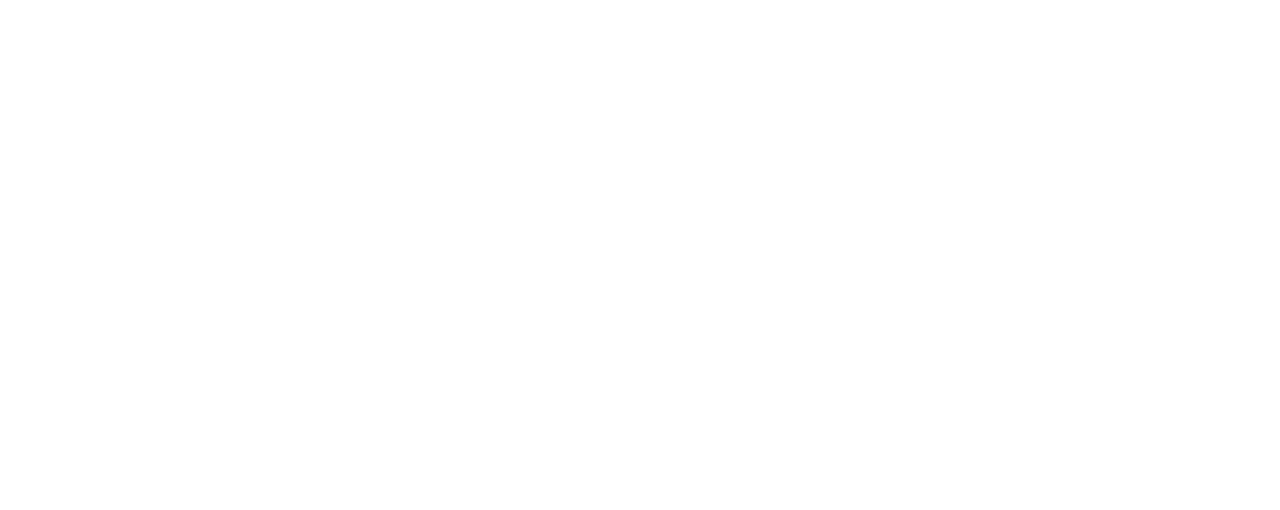
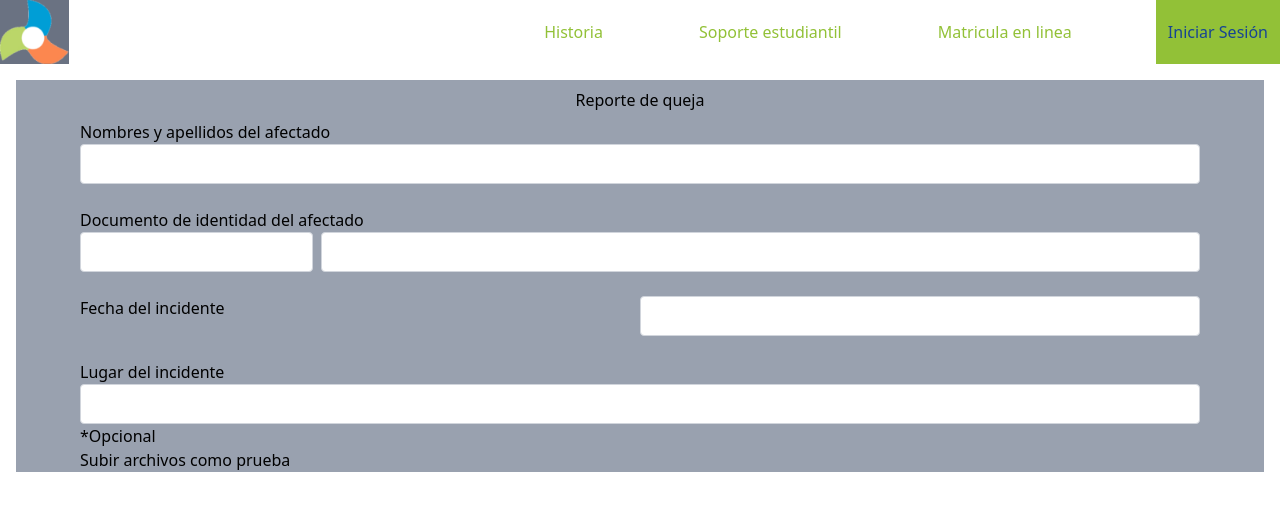
Before and after one commit to Analisis-y-diseno-de-sistemas-2/proyecto_ads2, a React (Vite) app: page /soporte/queja in a window 1280 px wide. Before the commit this address had no page. Shown: the top 510 px of the page. Built offline with nearby package versions, Linux system fonts and the light colour scheme.

Commit message:
Agrega componente CrearReporteQueja y mejora la estructura de Soporte; actualiza validación en Matricula

```diff
--- a/src/App.jsx
+++ b/src/App.jsx
@@ -6,6 +6,7 @@ import Matricula from "./pages/matricula/Matricula";
 import Soporte from "./pages/soporte/Soporte";
 import Login from "./pages/seguridad/Login";
 import Register from "./pages/seguridad/Register";
+import CrearReporteQueja from "./pages/soporte/CrearReporteQueja";
 
 function App() {
   return (
@@ -17,6 +18,7 @@ function App() {
           <Route path="/matricula" element={<Matricula />} />
 
           <Route path="/soporte" element={<Soporte />} />
+          <Route path="/soporte/queja" element={<CrearReporteQueja />} />
         </Route>
 
         <Route>
--- /dev/null
+++ b/src/components/BotonesSporte.jsx
@@ -0,0 +1,31 @@
+import React from "react";
+
+import { FaCircleQuestion } from "react-icons/fa6";
+import { FaHandPaper } from "react-icons/fa";
+import { RiFileList3Fill } from "react-icons/ri";
+
+const BotonesSporte = () => {
+  return (
+    <div>
+      <div className="flex justify-center items-center gap-6 ">
+        <a href="/soporte/queja">
+          <button className="cursor-pointer flex items-center gap-4 px-8 py-4 max-w-60 bg-gray-100 text-black shadow-[0_8px_10px_rgba(0,0,0,0.8)] transform transition-transform duration-300 hover:scale-110 ">
+            <FaHandPaper className="w-10 h-10 text-a1" />
+            <span>Reportar una queja</span>
+          </button>
+        </a>
+
+        <button className="cursor-pointer flex items-center max-w-60 gap-4 px-8 py-4  bg-gray-100 text-black shadow-[0_8px_10px_rgba(0,0,0,0.8)] transform transition-transform duration-300 hover:scale-110 ">
+          <FaCircleQuestion className="w-8 h-10 text-a1" />
+          <span>Resolver una duda</span>
+        </button>
+        <button className="cursor-pointer flex items-center max-w-60 gap-4 px-8 py-4  bg-gray-100 text-black shadow-[0_8px_10px_rgba(0,0,0,0.8)] transform transition-transform duration-300 hover:scale-110 ">
+          <RiFileList3Fill className="w-8 h-10 text-a1" />
+          <span>Ver estado de reporte</span>
+        </button>
+      </div>
+    </div>
+  );
+};
+
+export default BotonesSporte;
--- a/src/pages/matricula/Matricula.jsx
+++ b/src/pages/matricula/Matricula.jsx
@@ -67,8 +67,8 @@ function Matricula() {
     if (direction === "next") {
       // Paso 1: validar formulario
       if (currentStep === 1) {
-        const isValid = await handleStepSubmit(); // ✅ validación del form
-        if (!isValid) return; // ⛔ Detiene si hay errores
+        const result = await handleStepSubmit();
+        if (!result) return;
       }
 
       // Paso 2: validar archivos
--- /dev/null
+++ b/src/pages/soporte/CrearReporteDuda.jsx
@@ -0,0 +1,7 @@
+import React from "react";
+
+const CrearReporteDuda = () => {
+  return <div></div>;
+};
+
+export default CrearReporteDuda;
--- /dev/null
+++ b/src/pages/soporte/CrearReporteQueja.jsx
@@ -0,0 +1,59 @@
+import React from "react";
+
+const CrearReporteQueja = () => {
+  return (
+    <div className="flex flex-col w-full items-center bg-gray-400">
+      <h2 className="font-medium pt-2">Reporte de queja</h2>
+      <form action="" className=" flex flex-col  w-full  px-16 pt-2">
+        <div className="flex flex-col">
+          <label htmlFor="nombre">Nombres y apellidos del afectado</label>
+          <input
+            type="text"
+            name="nombre"
+            className="border border-gray-300 rounded bg-white w-full h-10"
+          />
+        </div>
+        <div className="flex flex-col mt-6">
+          <label htmlFor="documento">Documento de identidad del afectado</label>
+          <div className="flex gap-2">
+            <input
+              type="text"
+              className="border border-gray-300 rounded bg-white"
+            />
+            <input
+              type="text"
+              name="documento"
+              className="border border-gray-300 rounded bg-white w-full h-10"
+            />
+          </div>
+        </div>
+        <div className="flex flex-row mt-6">
+          <label className="w-full ">Fecha del incidente</label>
+          <input
+            type="text"
+            className="border  border-gray-300 rounded bg-white w-full h-10"
+          />
+        </div>
+        <div className="flex flex-col mt-6">
+          <label>Lugar del incidente</label>
+          <input
+            type="text"
+            name="incidente"
+            className="border border-gray-300 rounded bg-white w-full h-10"
+          />
+        </div>
+        <div>
+          <div>
+            <p>*Opcional</p>
+            <p>Subir archivos como prueba</p>
+          </div>
+          <div>
+
+          </div>
+        </div>
+      </form>
+    </div>
+  );
+};
+
+export default CrearReporteQueja;
--- a/src/pages/soporte/Soporte.jsx
+++ b/src/pages/soporte/Soporte.jsx
@@ -1,7 +1,17 @@
 import React from "react";
-
+import BotonesSoporte from "../../components/BotonesSporte";
 function Soporte() {
-  return <div>Soporte</div>;
+  return (
+    <div>
+      <div className="bg-gray-600 h-[45vh]"></div>
+      <div>
+        <h2 className="my-12 text-gray-500 font-medium text-xl">
+          Que deseas hacer el dia de hoy?
+        </h2>
+        <BotonesSoporte />
+      </div>
+    </div>
+  );
 }
 
 export default Soporte;
```
